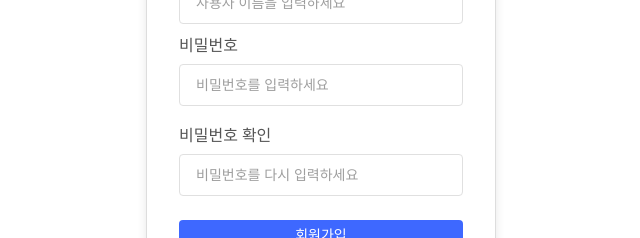
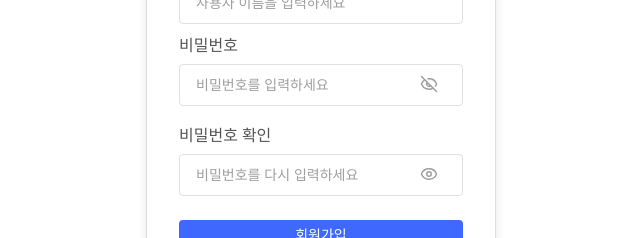
Before and after one commit to joayong202503/joayong_front, a React (Vite) app: page /signup in a window 1280 px wide. Shown: the part 404-642 px from the top of the page, without its empty margins (319-959 px from the left). Built offline with nearby package versions, Linux system fonts and the light colour scheme; no server answers.

Commit message:
[feature/signup] fixed issue where icons were not visible on signup pages

```diff
--- a/src/pages/SignUp.jsx
+++ b/src/pages/SignUp.jsx
@@ -143,7 +143,7 @@ const SignUp = () => {
               className={styles["toggle-icon"]}
               onClick={() => setShowPassword(!showPassword)}
             >
-              {showPassword ? <EyeOff size={18} /> : <Eye size={18} />}
+              {showPassword ? <Eye size={18} /> : <EyeOff size={18} />}
             </button>
           </div>
         </div>
--- a/src/pages/SignUp.module.scss
+++ b/src/pages/SignUp.module.scss
@@ -89,8 +89,6 @@
   display: flex;
   align-items: center;
   justify-content: center;
-  width: 24px;
-  height: 24px;
 }
 
 .btn-primary {
```
